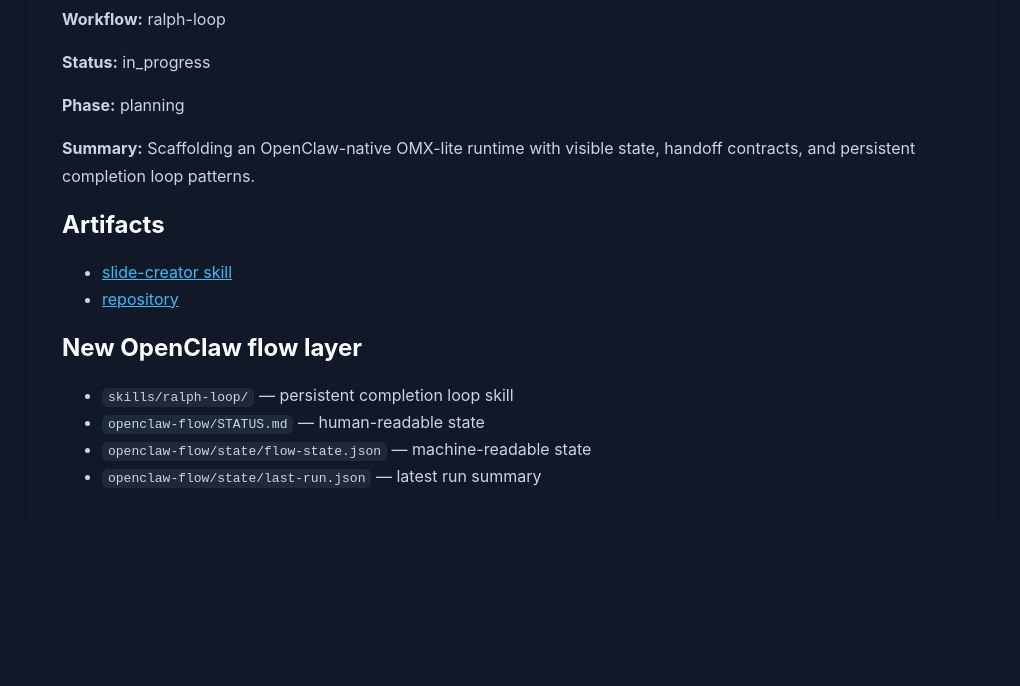
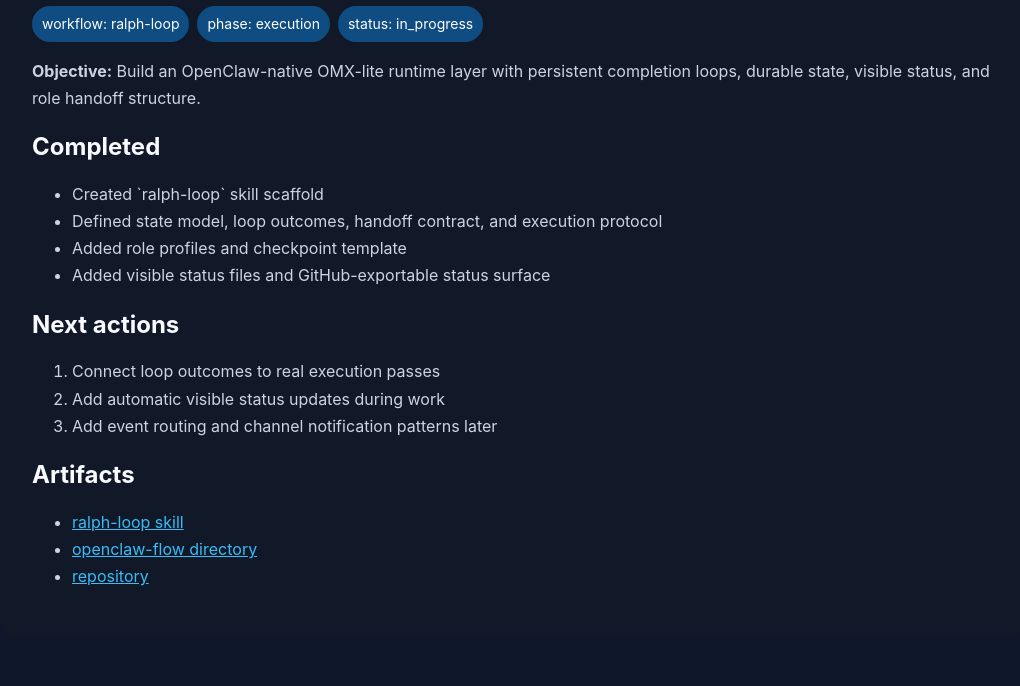
Before and after one commit to sunwoong-upstage/openclaw-slide-generator, a plain HTML site: page openclaw-flow-status.html in a window 1280 px wide. Shown: the part 156-842 px from the top of the page, without its empty margins (128-1148 px from the left). Before the commit the page ends 800 px from the top, so only its background shows below. Drawn offline with Linux system fonts and the light colour scheme.

Commit message:
Evolve ralph-loop flow contracts and status surface

```diff
--- a/openclaw-flow-status.html
+++ b/openclaw-flow-status.html
@@ -6,31 +6,37 @@
   <title>OpenClaw Flow Status</title>
   <style>
     body { font-family: Inter, Arial, sans-serif; background:#0f172a; color:#e2e8f0; padding:40px; }
-    .box { max-width:900px; margin:0 auto; background:#111827; padding:32px; border-radius:18px; }
+    .box { max-width:960px; margin:0 auto; background:#111827; padding:32px; border-radius:18px; }
     h1, h2 { color:#f8fbff; }
     p, li { color:#cbd5e1; line-height:1.7; }
     code { background:#1e293b; padding:2px 6px; border-radius:6px; }
+    .pill { display:inline-block; background:#0f4c81; color:white; border-radius:999px; padding:6px 10px; margin-right:8px; font-size:14px; }
     a { color:#38bdf8; }
   </style>
 </head>
 <body>
   <div class="box">
     <h1>OpenClaw Flow Status</h1>
-    <p><strong>Workflow:</strong> ralph-loop</p>
-    <p><strong>Status:</strong> in_progress</p>
-    <p><strong>Phase:</strong> planning</p>
-    <p><strong>Summary:</strong> Scaffolding an OpenClaw-native OMX-lite runtime with visible state, handoff contracts, and persistent completion loop patterns.</p>
+    <p><span class="pill">workflow: ralph-loop</span><span class="pill">phase: execution</span><span class="pill">status: in_progress</span></p>
+    <p><strong>Objective:</strong> Build an OpenClaw-native OMX-lite runtime layer with persistent completion loops, durable state, visible status, and role handoff structure.</p>
+    <h2>Completed</h2>
+    <ul>
+      <li>Created `ralph-loop` skill scaffold</li>
+      <li>Defined state model, loop outcomes, handoff contract, and execution protocol</li>
+      <li>Added role profiles and checkpoint template</li>
+      <li>Added visible status files and GitHub-exportable status surface</li>
+    </ul>
+    <h2>Next actions</h2>
+    <ol>
+      <li>Connect loop outcomes to real execution passes</li>
+      <li>Add automatic visible status updates during work</li>
+      <li>Add event routing and channel notification patterns later</li>
+    </ol>
     <h2>Artifacts</h2>
     <ul>
-      <li><a href="https://github.com/sunwoong-upstage/openclaw-slide-generator/tree/main/skill/slide-creator">slide-creator skill</a></li>
+      <li><a href="https://github.com/sunwoong-upstage/openclaw-slide-generator/tree/main/skill/ralph-loop">ralph-loop skill</a></li>
+      <li><a href="https://github.com/sunwoong-upstage/openclaw-slide-generator/tree/main/openclaw-flow">openclaw-flow directory</a></li>
       <li><a href="https://github.com/sunwoong-upstage/openclaw-slide-generator/tree/main">repository</a></li>
-    </ul>
-    <h2>New OpenClaw flow layer</h2>
-    <ul>
-      <li><code>skills/ralph-loop/</code> — persistent completion loop skill</li>
-      <li><code>openclaw-flow/STATUS.md</code> — human-readable state</li>
-      <li><code>openclaw-flow/state/flow-state.json</code> — machine-readable state</li>
-      <li><code>openclaw-flow/state/last-run.json</code> — latest run summary</li>
     </ul>
   </div>
 </body>
--- a/openclaw-flow/state/flow-state.json
+++ b/openclaw-flow/state/flow-state.json
@@ -3,10 +3,10 @@
   "system": "openclaw-flow",
   "mode": "design",
   "active_skill": "ralph-loop",
-  "current_phase": "planning",
-  "last_updated": "2026-04-29T07:33:20Z",
+  "current_phase": "execution",
+  "last_updated": "2026-04-29T07:56:45Z",
   "status": "in_progress",
-  "summary": "Initialized OpenClaw-native Ralph loop scaffolding.",
+  "summary": "Added plan files, role profiles, and checkpoint templates for OpenClaw-native Ralph loop.",
   "next_steps": [
     "create ralph-loop skill",
     "define plan state contract",
```
Also changed, not shown: openclaw-flow/state/last-run.json (+13 -4 lines), 7 other files.
